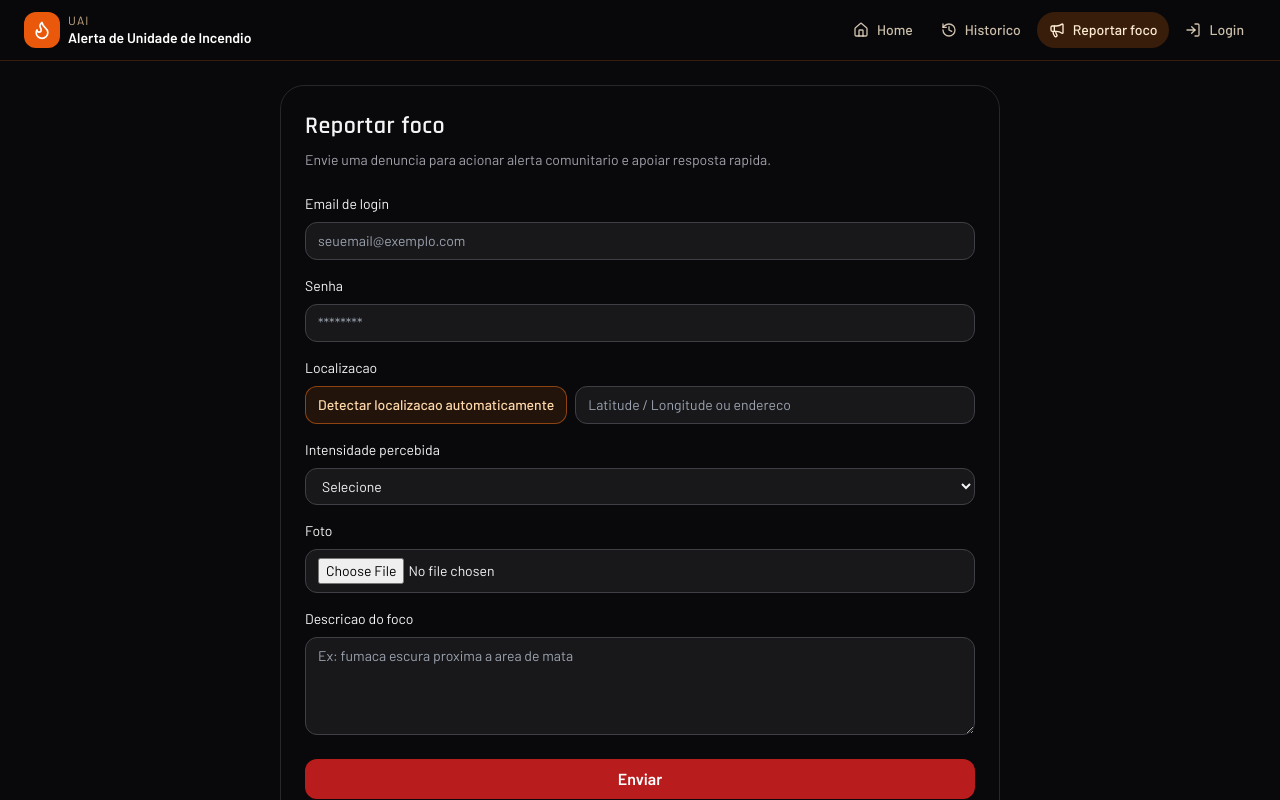
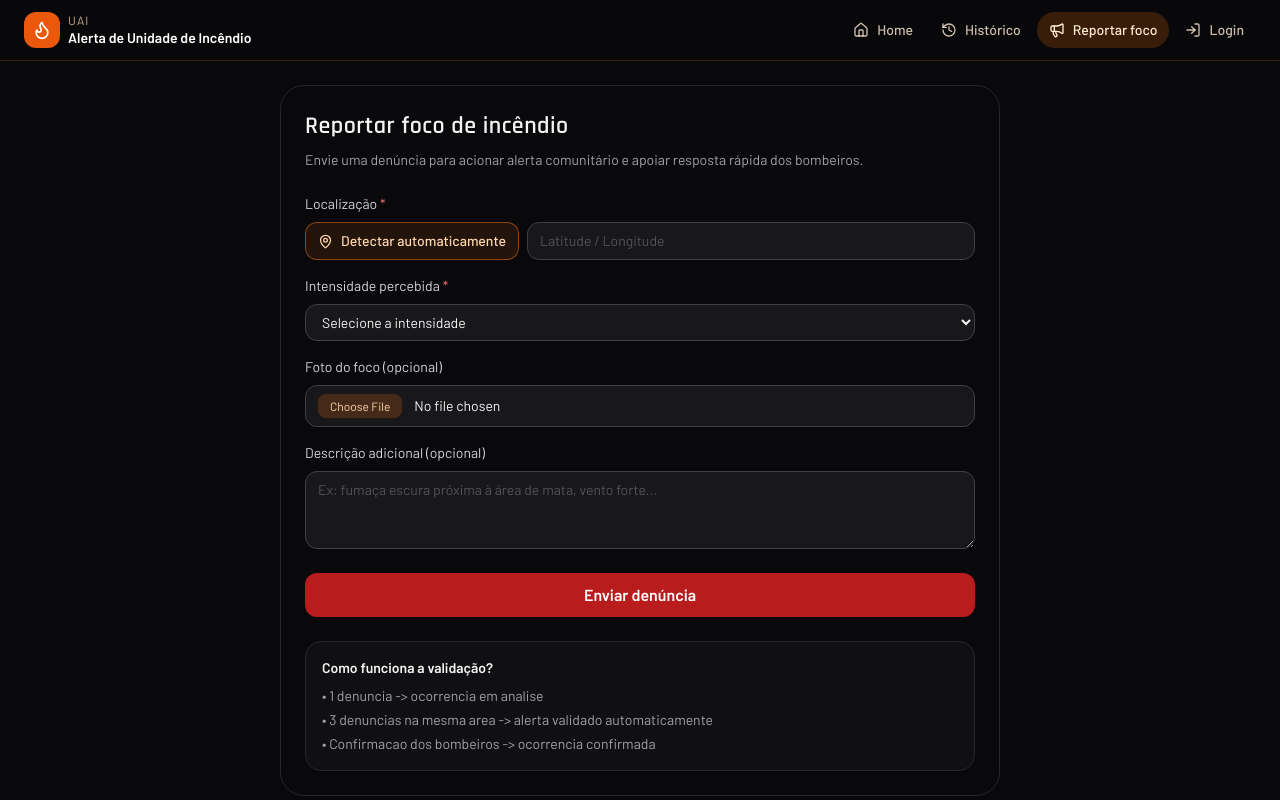
Before and after one commit to zetta-lab-fire-control/fire-control-web, a React (Vite) app: page /reportar in a window 1280 px wide. Shown: the top 800 px of the page. Built offline with nearby package versions, Linux system fonts and the light colour scheme.

Commit message:
feat(report): conectar formulario de denuncia a API com upload de foto via MinIO

```diff
--- a/src/components/Navbar.jsx
+++ b/src/components/Navbar.jsx
@@ -1,5 +1,16 @@
-import { Flame, Home, History, Megaphone, LogIn } from 'lucide-react'
-import { Link, NavLink } from 'react-router-dom'
+/**
+ * Navbar — Barra de navegação global
+ *
+ * Comportamento:
+ *  - Exibe links principais para todos os visitantes (Home, Histórico, Reportar)
+ *  - Exibe o link "Painel" apenas para bombeiros/admin autenticados
+ *  - Exibe nome e botão de logout quando o usuário está logado
+ *  - Exibe botão "Login" quando não há usuário autenticado
+ */
+
+import { Flame, LogIn, Home, History, Megaphone, LogOut, ShieldCheck } from 'lucide-react'
+import { Link, NavLink, useNavigate } from 'react-router-dom'
+import { useAuth } from '../hooks/useAuth.js'
 
 const linkClass = ({ isActive }) =>
   [
@@ -8,32 +19,67 @@ const linkClass = ({ isActive }) =>
   ].join(' ')
 
 export default function Navbar() {
+  const navigate = useNavigate()
+  const { user, isFirefighter, logout } = useAuth()
+
+  const handleLogout = async () => {
+    await logout()
+    navigate('/', { replace: true })
+  }
+
   return (
     <header className="sticky top-0 z-20 border-b border-orange-500/20 bg-zinc-950/90 backdrop-blur">
       <nav className="mx-auto flex w-full max-w-7xl items-center justify-between px-4 py-3 md:px-6">
+        {/* Logo */}
         <Link to="/" className="inline-flex items-center gap-2 text-white">
           <span className="rounded-xl bg-orange-600 p-2">
             <Flame size={20} />
           </span>
           <div className="text-left leading-tight">
             <p className="text-xs uppercase tracking-widest text-orange-200/80">UAI</p>
-            <p className="text-sm font-semibold">Alerta de Unidade de Incendio</p>
+            <p className="text-sm font-semibold">Alerta de Unidade de Incêndio</p>
           </div>
         </Link>
 
+        {/* Links de navegação */}
         <div className="flex flex-wrap items-center justify-end gap-1">
-          <NavLink to="/" className={linkClass}>
+          <NavLink to="/" end className={linkClass}>
             <Home size={16} /> Home
           </NavLink>
+
           <NavLink to="/historico" className={linkClass}>
-            <History size={16} /> Historico
+            <History size={16} /> Histórico
           </NavLink>
+
           <NavLink to="/reportar" className={linkClass}>
             <Megaphone size={16} /> Reportar foco
           </NavLink>
-          <NavLink to="/login" className={linkClass}>
-            <LogIn size={16} /> Login
-          </NavLink>
+
+          {/* Link do painel — visível apenas para bombeiros/admin */}
+          {isFirefighter && (
+            <NavLink to="/painel" className={linkClass}>
+              <ShieldCheck size={16} /> Painel
+            </NavLink>
+          )}
+
+          {/* Área de autenticação */}
+          {user ? (
+            <div className="ml-2 flex items-center gap-2">
+              <span className="hidden text-xs text-zinc-400 sm:block">{user.email}</span>
+              <button
+                onClick={handleLogout}
+                className="inline-flex items-center gap-2 rounded-full px-3 py-2 text-sm font-medium text-zinc-400 transition hover:bg-zinc-800 hover:text-white"
+                title="Sair"
+              >
+                <LogOut size={16} />
+                <span className="hidden sm:inline">Sair</span>
+              </button>
+            </div>
+          ) : (
+            <NavLink to="/login" className={linkClass}>
+              <LogIn size={16} /> Login
+            </NavLink>
+          )}
         </div>
       </nav>
     </header>
--- a/src/pages/ReportPage.jsx
+++ b/src/pages/ReportPage.jsx
@@ -1,118 +1,315 @@
+/**
+ * ReportPage — Registrar Denúncia de Foco de Incêndio
+ *
+ * Funcionalidades (Épico 3):
+ *  - Formulário de denúncia com validação de campos obrigatórios
+ *  - Detecção automática de geolocalização
+ *  - Upload de foto (via MinIO pré-assinado):
+ *      1. POST /media     → obtém URL de upload e ID da mídia
+ *      2. PUT upload_url  → envia o arquivo diretamente ao storage
+ *      3. POST /reports   → cria a denúncia com o ID da mídia
+ *  - Confirmação com código da ocorrência e status "Em análise"
+ *  - Validação automática de 3 denúncias na mesma área
+ *
+ * Regras de negócio:
+ *  - Todos os campos obrigatórios devem ser preenchidos
+ *  - O código da ocorrência é retornado pela API
+ *  - Status inicial sempre "Em análise"
+ */
+
 import { useState } from 'react'
+import { CheckCircle, Loader2, MapPin } from 'lucide-react'
+import { reportApi, mediaApi } from '../services/api.js'
+import { intensityToApi } from '../services/occurrenceAdapter.js'
 import { reportValidationRules } from '../data/mockOccurrences.js'
 
-const generateOccurrenceCode = () => {
-  const value = Math.floor(100 + Math.random() * 900)
-  return `OCC-${value}`
-}
+// ------------------------------------------------------------
+// Configurações do formulário
+// ------------------------------------------------------------
+
+const intensityOptions = [
+  { value: '', label: 'Selecione a intensidade' },
+  { value: 'BAIXA', label: 'Baixa — fumaça leve ou odor' },
+  { value: 'MEDIA', label: 'Média — chamas visíveis' },
+  { value: 'ALTA', label: 'Alta — fogo intenso ou spreading' },
+]
+
+// ------------------------------------------------------------
+// Componente principal
+// ------------------------------------------------------------
 
 export default function ReportPage() {
-  const [submittedCode, setSubmittedCode] = useState('')
+  const [lat, setLat] = useState('')
+  const [lng, setLng] = useState('')
   const [locationText, setLocationText] = useState('')
   const [locating, setLocating] = useState(false)
+  const [intensity, setIntensity] = useState('')
+  const [description, setDescription] = useState('')
+  const [photoFile, setPhotoFile] = useState(null)
+
+  const [loading, setLoading] = useState(false)
+  const [submittedCode, setSubmittedCode] = useState(null)
+  const [error, setError] = useState(null)
+
+  // ------------------------------------------------------------
+  // Geolocalização automática
+  // ------------------------------------------------------------
 
   const handleDetectLocation = () => {
     if (!navigator.geolocation) {
-      setLocationText('Geolocalizacao indisponivel neste navegador.')
+      setLocationText('Geolocalização indisponível neste navegador.')
       return
     }
 
     setLocating(true)
     navigator.geolocation.getCurrentPosition(
-      (position) => {
-        const { latitude, longitude } = position.coords
-        setLocationText(`Lat ${latitude.toFixed(5)} | Lng ${longitude.toFixed(5)}`)
+      ({ coords }) => {
+        setLat(coords.latitude.toFixed(6))
+        setLng(coords.longitude.toFixed(6))
+        setLocationText(`Lat ${coords.latitude.toFixed(5)} | Lng ${coords.longitude.toFixed(5)}`)
         setLocating(false)
       },
       () => {
-        setLocationText('Nao foi possivel detectar localizacao automaticamente.')
+        setLocationText('Não foi possível detectar localização automaticamente.')
         setLocating(false)
       },
       { enableHighAccuracy: true, timeout: 8000 },
     )
   }
 
-  const handleSubmit = (event) => {
-    event.preventDefault()
-    setSubmittedCode(generateOccurrenceCode())
+  // ------------------------------------------------------------
+  // Submit — fluxo de criação de denúncia
+  // ------------------------------------------------------------
+
+  const handleSubmit = async (e) => {
+    e.preventDefault()
+    setError(null)
+    setSubmittedCode(null)
+
+    // Validação de campos obrigatórios
+    if (!lat || !lng) {
+      setError('A localização é obrigatória. Use a detecção automática ou informe manualmente.')
+      return
+    }
+    if (!intensity) {
+      setError('Selecione a intensidade percebida do foco.')
+      return
+    }
+
+    setLoading(true)
+
+    try {
+      let mediaList = []
+
+      // ----------------------------------------------------
+      // Etapa 1 (opcional): upload de foto via MinIO
+      // ----------------------------------------------------
+      if (photoFile) {
+        // Obtém URL de upload pré-assinado do backend
+        const mediaResponse = await mediaApi.create({
+          extension: photoFile.name.split('.').pop(),
+          bucket: 'reports', // bucket padrão definido pelo backend
+        })
+
+        // Faz o upload direto para o MinIO com a URL pré-assinada
+        await mediaApi.uploadToStorage(mediaResponse.upload_url, photoFile)
+
+        // Guarda o ID da mídia para vincular à denúncia
+        mediaList = [mediaResponse.instance_metadata]
+      }
+
+      // ----------------------------------------------------
+      // Etapa 2: cria a denúncia no backend
+      // ----------------------------------------------------
+      const reportData = {
+        location: {
+          latitude: parseFloat(lat),
+          longitude: parseFloat(lng),
+        },
+        intensity: intensityToApi[intensity] ?? 'low',
+        type: 'forest_fire', // tipo padrão para o escopo do projeto
+      }
+
+      const result = await reportApi.create(reportData, mediaList)
+
+      // A API retorna a denúncia criada com o ID da ocorrência vinculada
+      const occurrenceId = result?.occurrence_id ?? result?.id ?? 'N/D'
+      setSubmittedCode(String(occurrenceId))
+
+      // Limpa o formulário após sucesso
+      setLat('')
+      setLng('')
+      setLocationText('')
+      setIntensity('')
+      setDescription('')
+      setPhotoFile(null)
+    } catch (err) {
+      setError(
+        err.message || 'Não foi possível registrar a denúncia. Tente novamente.',
+      )
+    } finally {
+      setLoading(false)
+    }
   }
+
+  // ------------------------------------------------------------
+  // Render
+  // ------------------------------------------------------------
 
   return (
     <main className="mx-auto w-full max-w-3xl px-4 py-6 md:px-6">
       <section className="rounded-3xl border border-zinc-800 bg-zinc-950 p-6 text-zinc-100">
-        <h1 className="text-2xl font-semibold">Reportar foco</h1>
-        <p className="mt-2 text-sm text-zinc-400">Envie uma denuncia para acionar alerta comunitario e apoiar resposta rapida.</p>
+        <h1 className="text-2xl font-semibold">Reportar foco de incêndio</h1>
+        <p className="mt-2 text-sm text-zinc-400">
+          Envie uma denúncia para acionar alerta comunitário e apoiar resposta rápida dos
+          bombeiros.
+        </p>
 
-        <form onSubmit={handleSubmit} className="mt-6 grid gap-4">
-          <label className="grid gap-2 text-sm">
-            Email de login
-            <input type="email" className="rounded-xl border border-zinc-700 bg-zinc-900 px-3 py-2" placeholder="seuemail@exemplo.com" required />
-          </label>
-
-          <label className="grid gap-2 text-sm">
-            Senha
-            <input type="password" className="rounded-xl border border-zinc-700 bg-zinc-900 px-3 py-2" placeholder="********" required />
-          </label>
-
+        {/* Formulário */}
+        <form onSubmit={handleSubmit} className="mt-6 grid gap-4" noValidate>
+          {/* Localização */}
           <div className="grid gap-2 text-sm">
-            <span>Localizacao</span>
+            <span className="text-zinc-300">Localização <span className="text-red-400">*</span></span>
             <div className="flex flex-wrap gap-2">
-              <button type="button" onClick={handleDetectLocation} className="rounded-xl border border-orange-500/50 bg-orange-500/10 px-3 py-2 font-medium text-orange-200 hover:bg-orange-500/20">
-                {locating ? 'Detectando...' : 'Detectar localizacao automaticamente'}
+              <button
+                type="button"
+                onClick={handleDetectLocation}
+                disabled={locating}
+                className="flex items-center gap-2 rounded-xl border border-orange-500/50 bg-orange-500/10 px-3 py-2 font-medium text-orange-200 hover:bg-orange-500/20 disabled:opacity-60"
+              >
+                <MapPin size={15} />
+                {locating ? 'Detectando...' : 'Detectar automaticamente'}
               </button>
               <input
-                className="min-w-[220px] flex-1 rounded-xl border border-zinc-700 bg-zinc-900 px-3 py-2"
-                placeholder="Latitude / Longitude ou endereco"
+                id="report-localizacao"
+                className="min-w-[220px] flex-1 rounded-xl border border-zinc-700 bg-zinc-900 px-3 py-2 placeholder-zinc-600"
+                placeholder="Latitude / Longitude"
                 value={locationText}
-                onChange={(e) => setLocationText(e.target.value)}
-                required
+                onChange={(e) => {
+                  setLocationText(e.target.value)
+                  // Tenta extrair lat/lng se o usuário digitar manualmente
+                  const parts = e.target.value.split(/[,|\/\s]+/).filter(Boolean)
+                  if (parts.length >= 2) {
+                    setLat(parts[0].replace(/[^\d.-]/g, ''))
+                    setLng(parts[1].replace(/[^\d.-]/g, ''))
+                  }
+                }}
               />
             </div>
+            {lat && lng && (
+              <p className="text-xs text-zinc-500">
+                Coordenadas: {parseFloat(lat).toFixed(5)}, {parseFloat(lng).toFixed(5)}
+              </p>
+            )}
           </div>
 
+          {/* Intensidade */}
           <label className="grid gap-2 text-sm">
-            Intensidade percebida
-            <select className="rounded-xl border border-zinc-700 bg-zinc-900 px-3 py-2" required>
-              <option value="">Selecione</option>
-              <option>Baixa</option>
-              <option>Media</option>
-              <option>Alta</option>
+            <span className="text-zinc-300">
+              Intensidade percebida <span className="text-red-400">*</span>
+            </span>
+            <select
+              id="report-intensidade"
+              value={intensity}
+              onChange={(e) => setIntensity(e.target.value)}
+              className="rounded-xl border border-zinc-700 bg-zinc-900 px-3 py-2"
+              required
+            >
+              {intensityOptions.map((opt) => (
+                <option key={opt.value} value={opt.value} disabled={opt.value === ''}>
+                  {opt.label}
+                </option>
+              ))}
             </select>
           </label>
 
+          {/* Foto */}
           <label className="grid gap-2 text-sm">
-            Foto
-            <input type="file" accept="image/*" className="rounded-xl border border-zinc-700 bg-zinc-900 px-3 py-2" />
+            <span className="text-zinc-300">Foto do foco (opcional)</span>
+            <input
+              id="report-foto"
+              type="file"
+              accept="image/*"
+              onChange={(e) => setPhotoFile(e.target.files?.[0] ?? null)}
+              className="rounded-xl border border-zinc-700 bg-zinc-900 px-3 py-2 file:mr-3 file:rounded-lg file:border-0 file:bg-orange-500/20 file:px-3 file:py-1 file:text-xs file:text-orange-200"
+            />
+            {photoFile && (
+              <p className="text-xs text-zinc-500">
+                Arquivo selecionado: {photoFile.name} ({(photoFile.size / 1024).toFixed(1)} KB)
+              </p>
+            )}
           </label>
 
+          {/* Descrição (campo auxiliar — não enviado à API, para referência do usuário) */}
           <label className="grid gap-2 text-sm">
-            Descricao do foco
-            <textarea rows={4} className="rounded-xl border border-zinc-700 bg-zinc-900 px-3 py-2" placeholder="Ex: fumaca escura proxima a area de mata" />
+            <span className="text-zinc-300">Descrição adicional (opcional)</span>
+            <textarea
+              id="report-descricao"
+              rows={3}
+              value={description}
+              onChange={(e) => setDescription(e.target.value)}
+              className="rounded-xl border border-zinc-700 bg-zinc-900 px-3 py-2 placeholder-zinc-600"
+              placeholder="Ex: fumaça escura próxima à área de mata, vento forte..."
+            />
           </label>
 
-          <button className="mt-2 rounded-xl bg-red-700 px-4 py-2 font-semibold text-white hover:bg-red-600" type="submit">
-            Enviar
+          {/* Mensagem de erro */}
+          {error && (
+            <div
+              role="alert"
+              className="rounded-xl border border-red-700/40 bg-red-500/10 px-3 py-2 text-sm text-red-300"
+            >
+              {error}
+            </div>
+          )}
+
+          {/* Botão de envio */}
+          <button
+            id="btn-enviar-denuncia"
+            type="submit"
+            disabled={loading}
+            className="mt-2 flex items-center justify-center gap-2 rounded-xl bg-red-700 px-4 py-2.5 font-semibold text-white hover:bg-red-600 disabled:cursor-not-allowed disabled:opacity-60"
+          >
+            {loading ? (
+              <>
+                <Loader2 size={16} className="animate-spin" /> Enviando...
+              </>
+            ) : (
+              'Enviar denúncia'
+            )}
           </button>
         </form>
 
-        <div className="mt-6 rounded-2xl border border-zinc-800 bg-zinc-900/50 p-4 text-sm text-zinc-300">
-          <p className="font-semibold text-zinc-100">Validacao das ocorrencias</p>
-          <p className="mt-1">{reportValidationRules.firstReport}</p>
-          <p>{reportValidationRules.autoValidation}</p>
-          <p>{reportValidationRules.firefighterConfirmation}</p>
-        </div>
-
+        {/* Confirmação de sucesso */}
         {submittedCode && (
-          <div className="mt-4 rounded-xl border border-emerald-700/40 bg-emerald-500/10 px-4 py-3 text-sm text-emerald-100">
-            <p>Ocorrencia registrada com sucesso.</p>
-            <p>Codigo da ocorrencia: {submittedCode}</p>
-            <p>Status atual: Em analise.</p>
+          <div className="mt-6 rounded-2xl border border-emerald-700/40 bg-emerald-500/10 px-4 py-4 text-sm text-emerald-100">
+            <div className="mb-2 flex items-center gap-2 font-semibold">
+              <CheckCircle size={16} /> Denúncia registrada com sucesso!
+            </div>
             <p>
-              Voce pode acompanhar a evolucao da ocorrencia diretamente no mapa.
-              Caso tres denuncias sejam registradas na mesma area, o sistema validara automaticamente o alerta.
+              <span className="text-emerald-300">Código da ocorrência:</span>{' '}
+              <span className="font-mono font-semibold">{submittedCode}</span>
+            </p>
+            <p className="mt-1">
+              <span className="text-emerald-300">Status atual:</span> Em análise
+            </p>
+            <p className="mt-2 text-xs text-emerald-200/70">
+              Você pode acompanhar a evolução da ocorrência diretamente no mapa. Caso três
+              denúncias sejam registradas na mesma área, o sistema validará automaticamente o
+              alerta.
             </p>
           </div>
         )}
+
+        {/* Informativo sobre validação de ocorrências */}
+        <div className="mt-6 rounded-2xl border border-zinc-800 bg-zinc-900/50 p-4 text-sm text-zinc-300">
+          <p className="font-semibold text-zinc-100">Como funciona a validação?</p>
+          <ul className="mt-2 grid gap-1 text-zinc-400">
+            <li>• {reportValidationRules.firstReport}</li>
+            <li>• {reportValidationRules.autoValidation}</li>
+            <li>• {reportValidationRules.firefighterConfirmation}</li>
+          </ul>
+        </div>
       </section>
     </main>
   )
```
